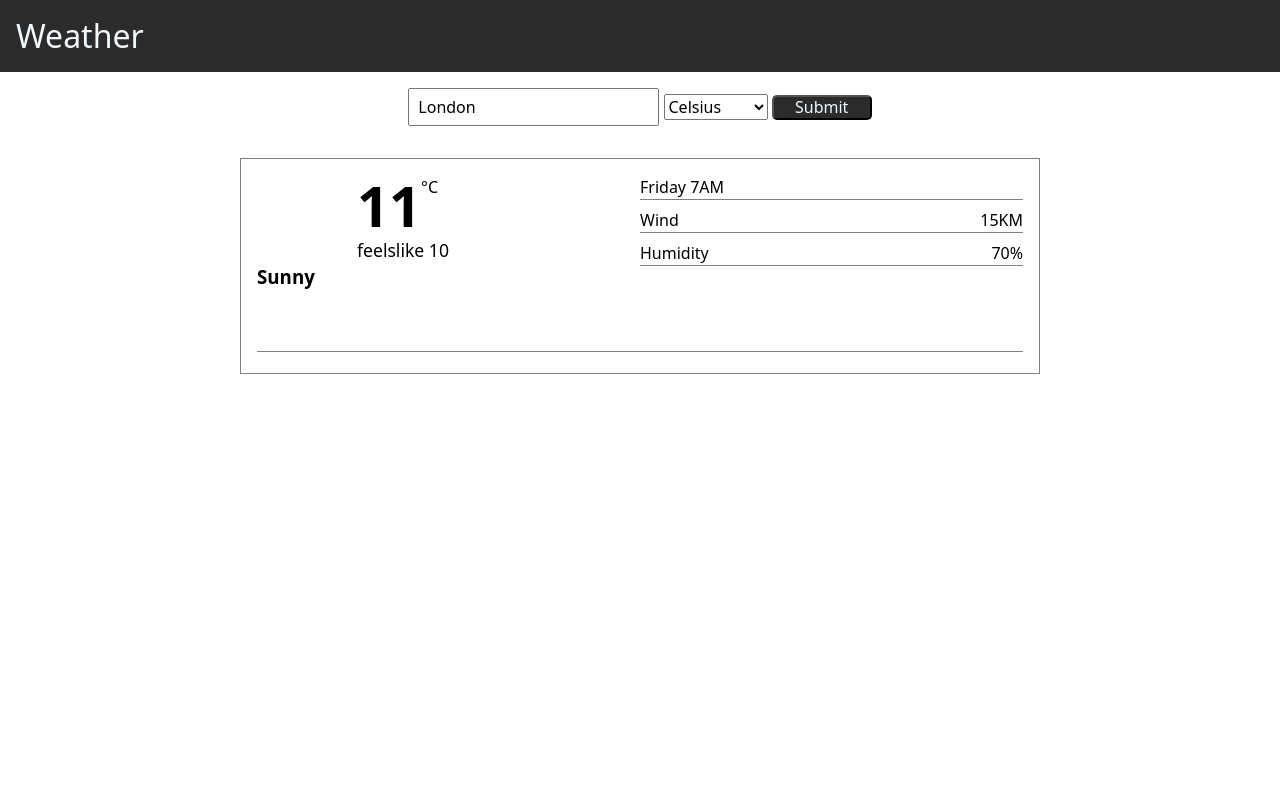
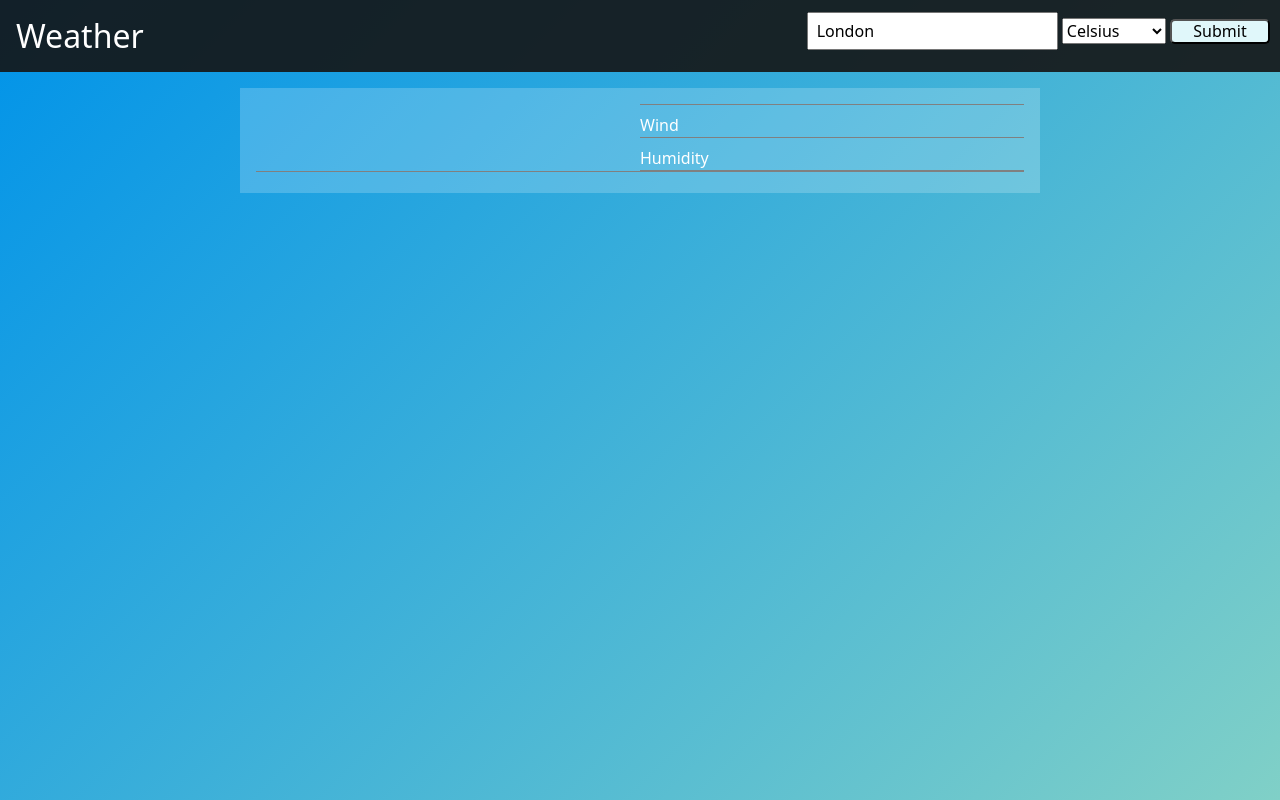
Before and after one commit to MAGV09/Weather-App, a website built with webpack: page src/index.html in a window 1280 px wide. Built offline with nearby package versions, Linux system fonts and the light colour scheme; no server answers.

Commit message:
style: add color and adjusted search position

```diff
--- a/src/index.html
+++ b/src/index.html
@@ -33,28 +33,28 @@
 
               <div class="icon-container">
                 <div class="temp">
-                  <h1 id="current-temp-el">11</h1>
-                  <span id="current-unit">°C</span>
+                  <h1 id="current-temp-el"></h1>
+                  <span id="current-unit"></span>
                 </div>
 
-                <p id="current-feelsLike-el">feelslike 10</p>
+                <p id="current-feelsLike-el"></p>
               </div>
-              <h3 class="condition" id="condition-el">Sunny</h3>
+              <h3 class="condition" id="condition-el"></h3>
             </div>
             <div class="right-side">
-              <p id="current-time">Friday 7AM</p>
+              <p id="current-time"></p>
               <div>
                 <p>Wind</p>
-                <p id="windValue-el">15KM</p>
+                <p id="windValue-el"></p>
               </div>
               <div>
                 <p>Humidity</p>
-                <p id="humidityValue-el">70%</p>
+                <p id="humidityValue-el"></p>
               </div>
             </div>
           </div>
           <div class="weekly-temp" id="weekly-temp-el">
-            <!-- y -->
+            <!-- injected by js -->
           </div>
         </div>
       </main>
--- a/src/modules/dom.js
+++ b/src/modules/dom.js
@@ -59,7 +59,6 @@ function renderWeeklyTemp(days) {
     if (!(i <= 6)) {
       return;
     }
-    //missing icon
     const { tempmax, tempmin, datetime, icon } = day;
     const date = new Date(`${datetime}T12:00:00`).toLocaleDateString('en-US', {
       weekday: 'short',
--- a/src/script.js
+++ b/src/script.js
@@ -12,7 +12,6 @@ async function getTemp(location, unit) {
       throw new Error("Couldn't find the location");
     }
     const weather = await response.json();
-    console.log(weather);
     const { currentConditions, days } = weather;
 
     renderCurrentTempValues(currentConditions, unit);
@@ -21,6 +20,7 @@ async function getTemp(location, unit) {
     console.error(error);
   }
 }
+//initial load
 getTemp('London', 'metric');
 
 const form = document.querySelector('#form');
@@ -28,7 +28,6 @@ const location = document.querySelector('#location');
 const unit = document.querySelector('#unit');
 form.addEventListener('submit', (e) => {
   e.preventDefault();
-  // console.log(location.value, unit.value);
   const unitMappedValue = unit.value.toLowerCase() === 'celsius' ? 'metric' : 'us';
   getTemp(location.value, unitMappedValue);
 });
--- a/src/styles/style.css
+++ b/src/styles/style.css
@@ -1,3 +1,7 @@
+body {
+  background: linear-gradient(135deg, #0093e9 0%, #80d0c7 100%);
+  min-height: 100vh;
+}
 .hero {
   display: grid;
   grid-template-rows: 4.5rem 1fr;
@@ -10,11 +14,14 @@
 }
 .title {
   font-size: 2rem;
-  color: aliceblue;
+  color: #ffffff;
 }
 form {
   justify-self: center;
   margin-bottom: 2rem;
+  position: absolute;
+  top: 12px;
+  right: 10px;
 }
 input {
   padding: 0.5rem;
@@ -22,8 +29,8 @@ input {
 button {
   width: 100px;
   height: 25px;
-  background-color: rgba(20, 20, 20, 0.9);
-  color: aliceblue;
+  background-color: #e0f7fa;
+  color: black;
   border-radius: 5px;
 }
 .header {
@@ -31,11 +38,12 @@ button {
 }
 .main {
   justify-self: center;
+  background-color: rgba(255, 255, 255, 0.2);
 }
 .temp-container {
-  border: 1px solid grey;
   width: 50rem;
   padding: 1rem;
+  color: #ffffff;
 }
 .current-temp {
   display: grid;
```
